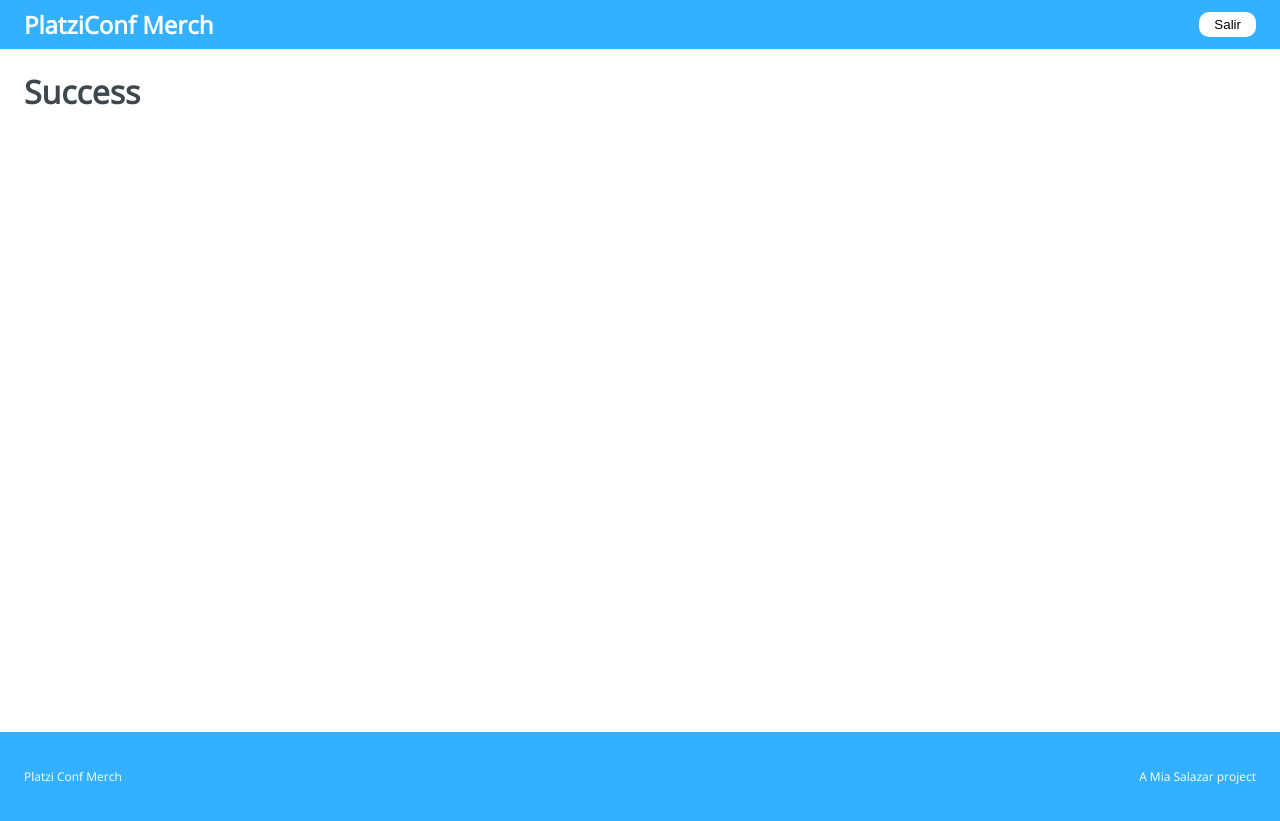
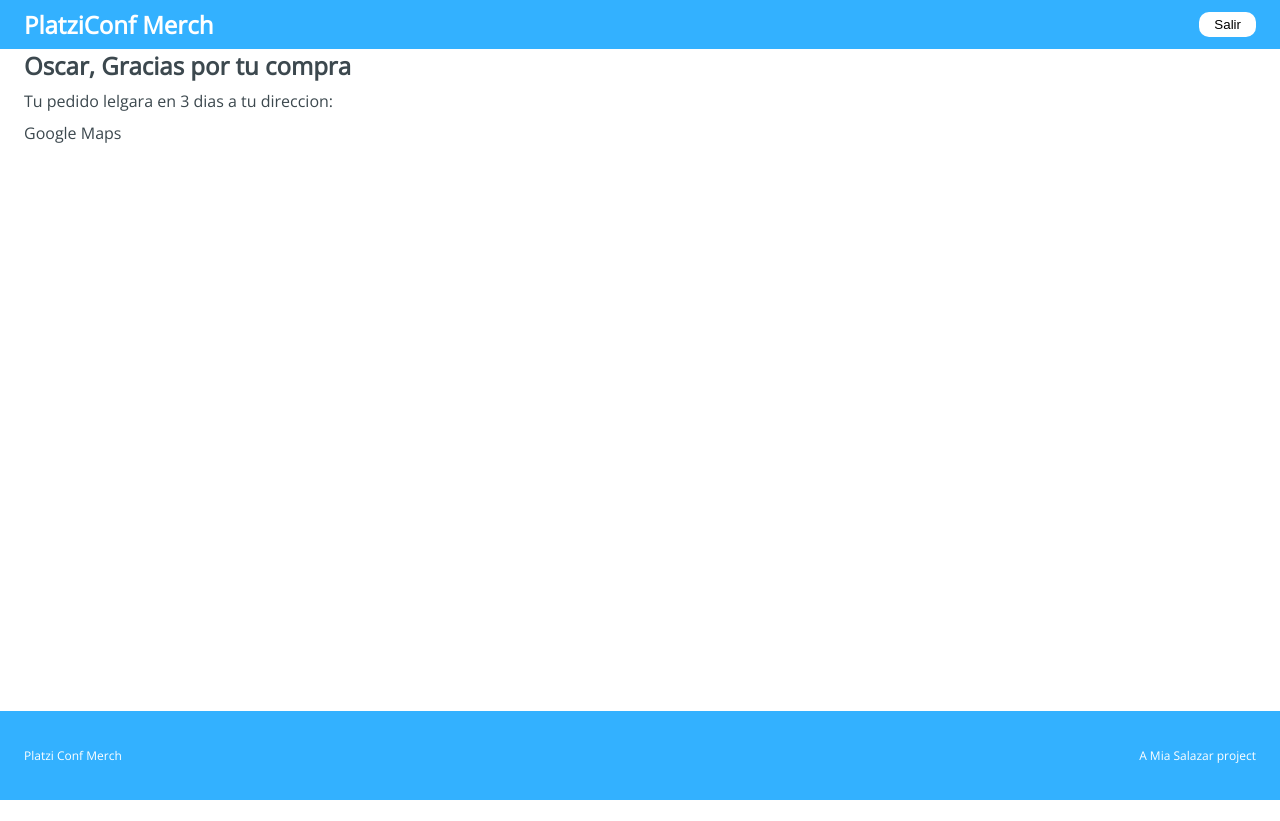
Before and after one commit to Mia-Salazar/paypal-shop, a React app: page /checkout/success in a window 1280 px wide. After the commit the page ends 800 px from the top, so only its background shows below. Built offline with nearby package versions, Linux system fonts and the light colour scheme.

Commit message:
Add payment page and styles

```diff
--- a/src/pages/Payment/Payment.jsx
+++ b/src/pages/Payment/Payment.jsx
@@ -4,7 +4,15 @@
 
 const Payment = () => {
   return (
-    <h1>Payment</h1>
+    <section className="Payment">
+      <div className="Payment-content">
+        <h3>Resument del pedido:</h3>
+        <button className="Payment-button">
+          Boton de pago con Paypal
+        </button>
+      </div>
+      <div />
+    </section>
   );
 }
 
--- a/src/pages/Success/Success.jsx
+++ b/src/pages/Success/Success.jsx
@@ -4,7 +4,15 @@
 
 const Success = () => {
   return (
-    <h1>Success</h1>
+    <section className="Success">
+      <div className="Success-content">
+        <h2>Oscar, Gracias por tu compra</h2>
+        <span>Tu pedido lelgara en 3 dias a tu direccion:</span>
+        <div className="Success-map">
+          Google Maps
+        </div>
+      </div>
+    </section>
   );
 }
 
```
